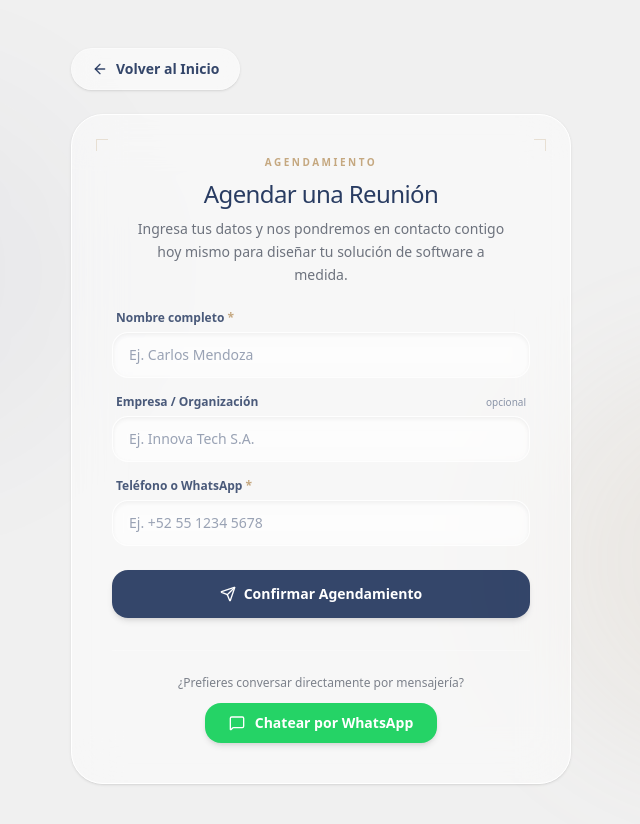
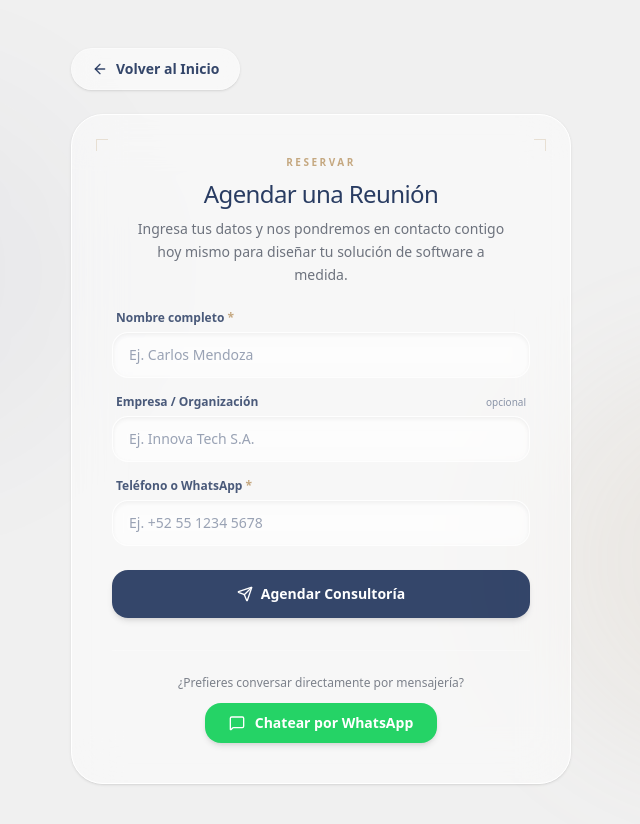
Before and after one commit to julioagk/softwareunico, a React (Vite) app: page / in a window 1280 px wide. Both pictures are taken after a click on the button "Agendar Reunión". Shown: the top 824 px of the page, without its empty margins (319-959 px from the left). Built offline with nearby package versions, Linux system fonts and the light colour scheme; a web font is replaced by a local one.

Commit message:
style: replace agendamiento copy with Reservar and Agendar Consultoria

```diff
--- a/src/components/Booking.tsx
+++ b/src/components/Booking.tsx
@@ -34,7 +34,7 @@ export function Booking({ onBackToHome }: BookingProps) {
         from_name: name,
         company_name: company || 'No especificada',
         contact_phone: phone,
-        message: `Solicitud de agendamiento para SOFTWAREUNICO de ${name} (${company || 'Persona Física'}). Teléfono/WhatsApp: ${phone}`,
+        message: `Solicitud de consultoría para SOFTWAREUNICO de ${name} (${company || 'Persona Física'}). Teléfono/WhatsApp: ${phone}`,
       },
     }
 
@@ -116,7 +116,7 @@ export function Booking({ onBackToHome }: BookingProps) {
             {/* Header Content */}
             <div className="text-center w-full mb-6">
               <span className="text-[10px] uppercase tracking-[0.25em] text-[#C5A880] font-semibold mb-2 block">
-                Agendamiento
+                Reservar
               </span>
               <h2 className="text-2xl font-normal text-[rgba(30,50,90,0.95)] tracking-tight mb-2">
                 Agendar una Reunión
@@ -210,7 +210,7 @@ export function Booking({ onBackToHome }: BookingProps) {
                 ) : (
                   <>
                     <Send className="w-4 h-4" />
-                    <span>Confirmar Agendamiento</span>
+                    <span>Agendar Consultoría</span>
                   </>
                 )}
               </motion.button>
```
